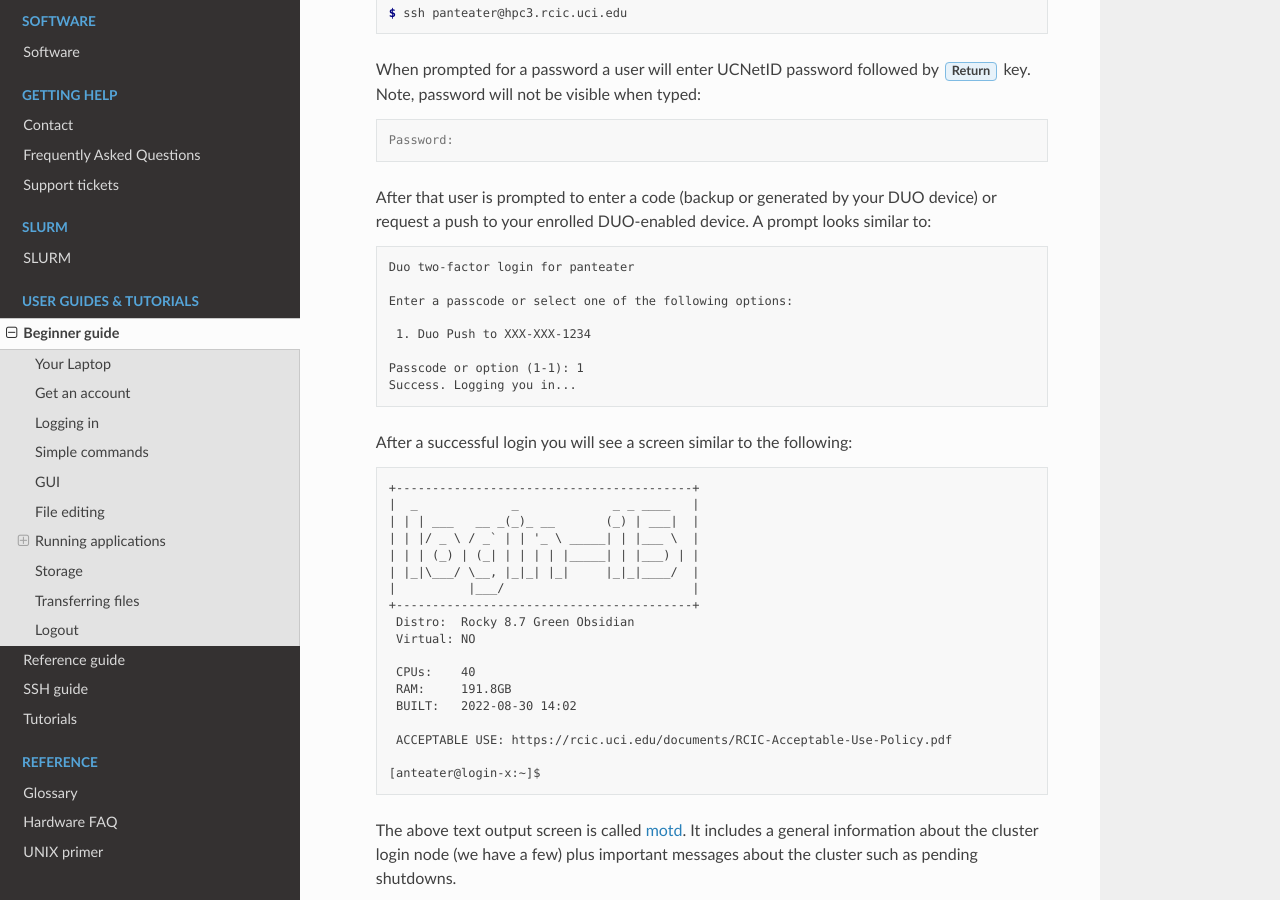
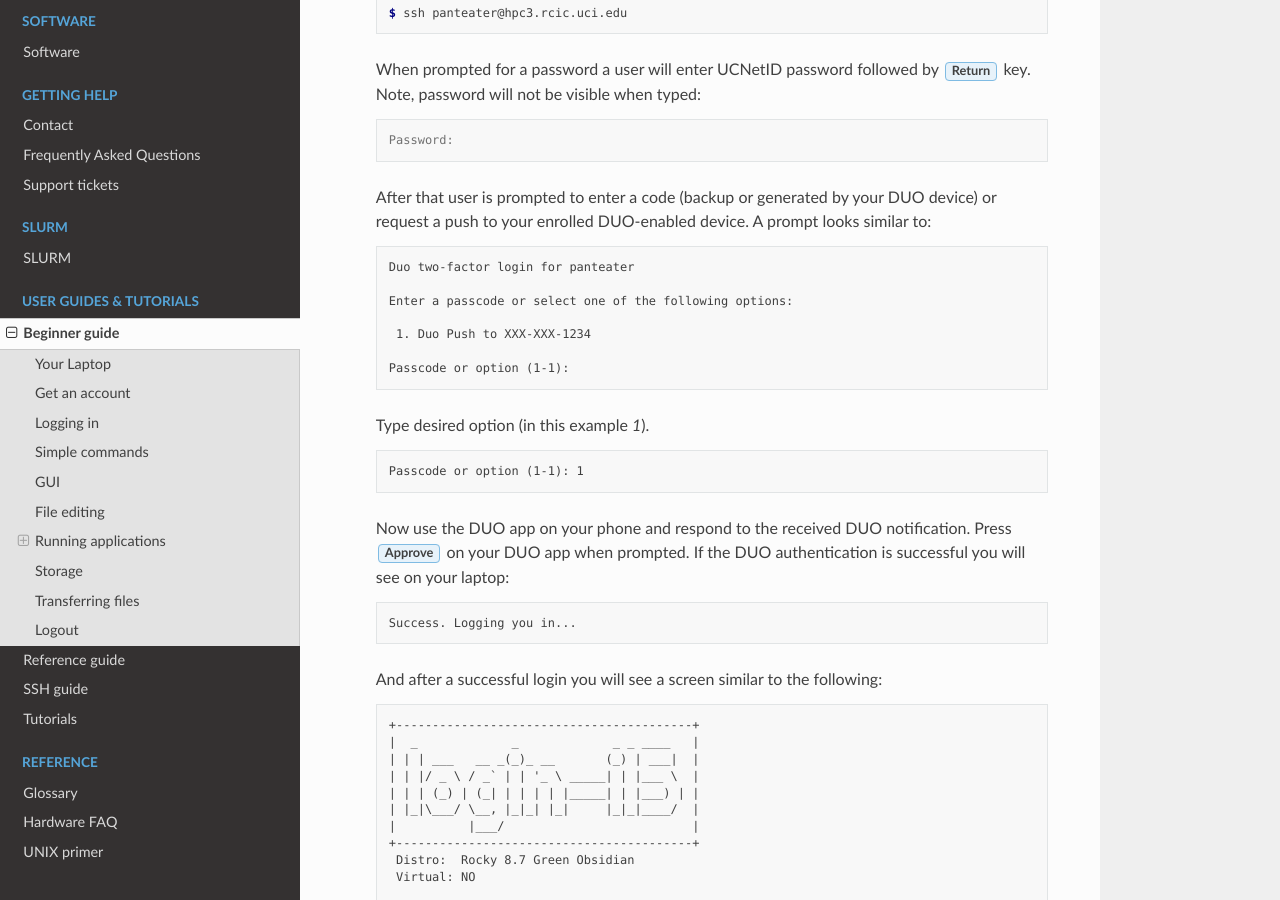
Before and after one commit to RCIC-UCI-Public/website-rcic, a Sphinx documentation site: the page built from docs/source/guides/beginner.rst, in a window 1280 px wide and 900 px high, scrolled down 1606 px. Built offline with Sphinx 7.4.7 and the Read the Docs theme 2.0.0, drawn with Linux system fonts in a browser that asks for light colours.

Commit message:
add dup push

```diff
--- a/docs/source/guides/beginner.rst
+++ b/docs/source/guides/beginner.rst
@@ -12,6 +12,8 @@ Your Laptop
 -----------
 
 You will need to have a  few applications on your laptop, most are standard:
+
+.. _laptop apps:
 
 .. table:: Your laptop applications
    :class: noscroll-table
@@ -97,11 +99,24 @@ To directly login on :tt:`HPC3` cluster you must:
 
       1. Duo Push to XXX-XXX-1234
 
+     Passcode or option (1-1):
+
+  Type desired option (in this example *1*).
+
+  .. code-block:: text
+
      Passcode or option (1-1): 1
+
+  Now use the DUO app on your phone and respond to the received DUO
+  notification. Press :guilabel:`Approve` on your DUO app when prompted.
+  If the DUO authentication is successful you will see on your laptop:
+
+  .. code-block:: text
+
      Success. Logging you in...
 
 
-  After a successful login you will see a screen similar to the following:
+  And after a successful login you will see a screen similar to the following:
 
   .. code-block:: text
 
```
